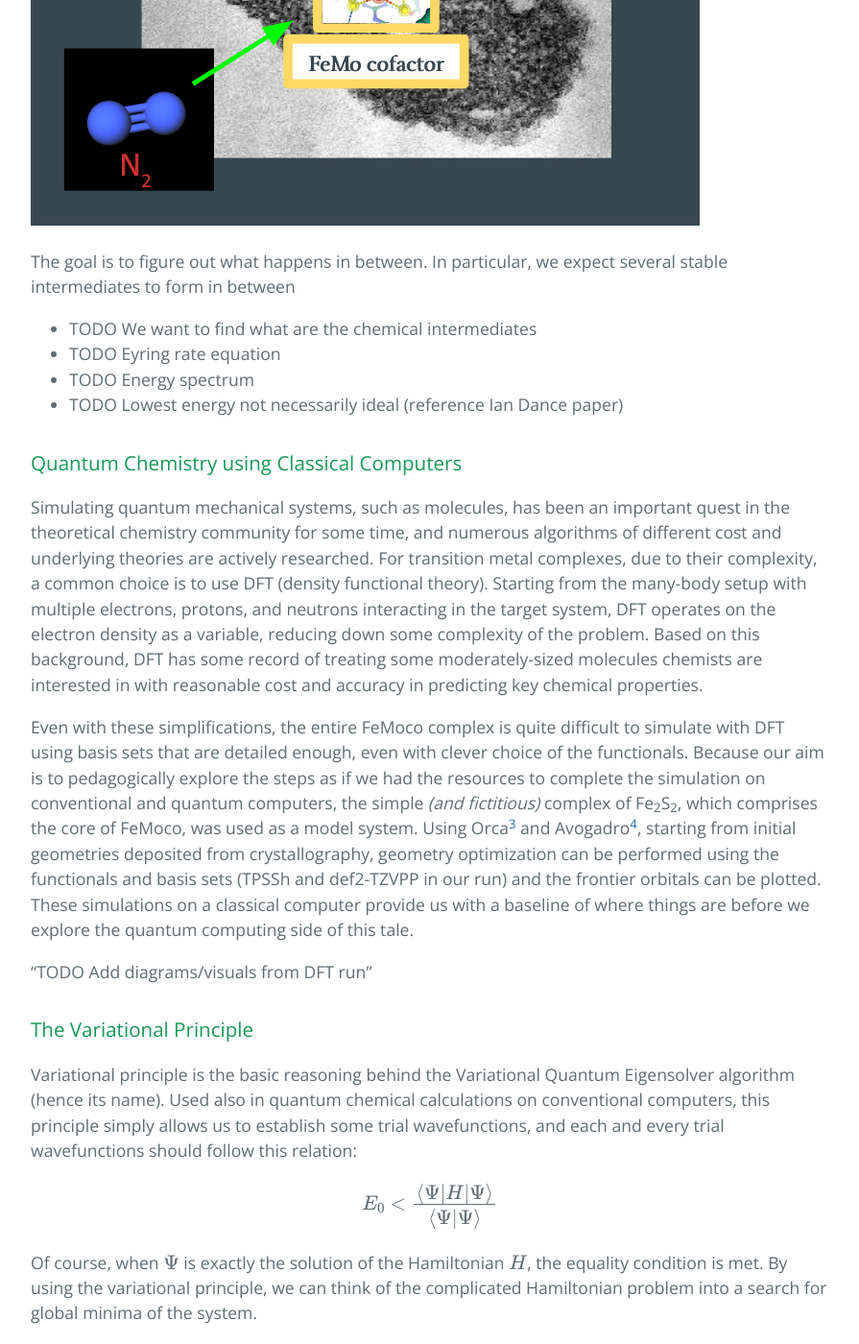
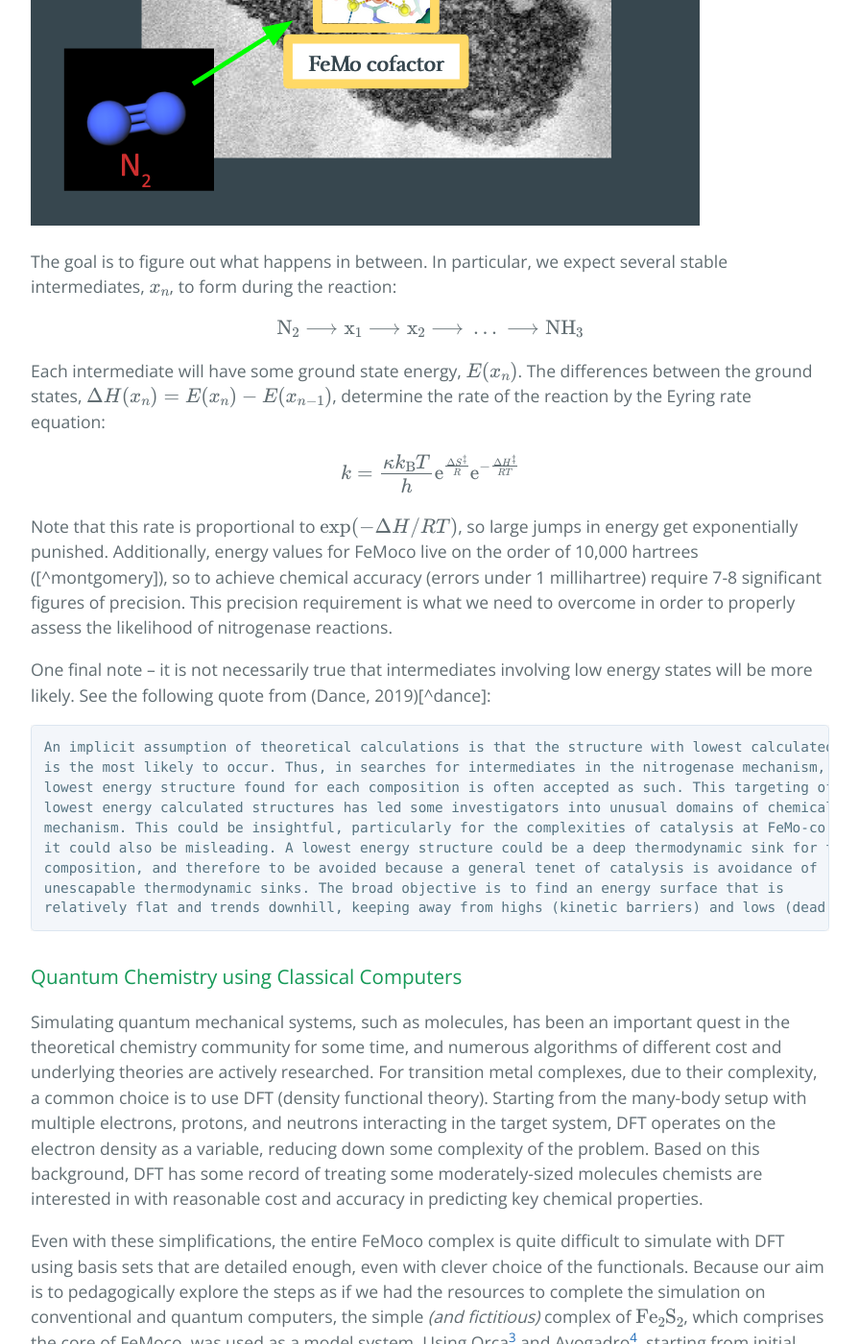
Before and after one commit to roytu/QOSF-FeMoco2020, a Jekyll site: the page built from index.md, in a window 1280 px wide and 1400 px high, scrolled down 2652 px. Shown: the whole window at 96% size, without its empty margins (192-1087 px from the left). Built offline with Jekyll 4.4.1, drawn with Linux system fonts in a browser that asks for light colours; our own code applies the rules of GitHub Pages for plain Markdown files; some of the changed text lies outside the part shown.

Commit message:
Added Eyring writeup

````diff
--- a/index.md
+++ b/index.md
@@ -55,20 +55,44 @@ $$\ce{N2 + 16ATP + 8e- + 8H+ -> 2NH3 + H2 + 16ADP + 16} \tag{2}\label{2}$$
 
 ## Background Info
 
-To make this concrete -- we know that the reaction starts with $$N_2$$ binding
-with FeMoco, somewhere on the substrate, *some* process occurs, and $$NH_3$$
+To make this concrete -- we know that the reaction starts with $$\ce{N2}$$ binding
+with FeMoco, somewhere on the substrate, *some* process occurs, and $$\ce{NH3}$$
 leaves, with FeMoco itself unmodified:
 
 ![A (simplified) process for nitrogen fixation in Azobacter vinelandii](./images/nitrogenase_catalysis.png)
 
 The goal is to figure out what happens in between. In particular, we expect
-several stable intermediates to form in between
+several stable intermediates, $$x_n$$, to form during the reaction:
 
-* TODO We want to find what are the chemical intermediates
-* TODO Eyring rate
-equation
-* TODO Energy spectrum
-* TODO Lowest energy not necessarily ideal (reference Ian Dance paper)
+$$\ce{N2 -> x1 -> x2 -> ... -> NH3}$$
+
+Each intermediate will have some ground state energy, $$E(x_n)$$.  The
+differences between the ground states, $$\Delta H(x_n) = E(x_n) -
+E(x_{n-1})$$, determine the rate of the reaction by the Eyring rate equation:
+
+$$k = \frac{\kappa k_\mathrm{B}T}{h} \mathrm{e}^{\frac{\Delta S^\ddagger}{R}} \mathrm{e}^{-\frac{\Delta H^\ddagger}{RT}}$$
+
+Note that this rate is proportional to $$\exp(-\Delta H / RT)$$, so large jumps
+in energy get exponentially punished.  Additionally, energy values for FeMoco
+live on the order of 10,000 hartrees ([^montgomery]), so to achieve chemical
+accuracy (errors under 1 millihartree) require 7-8 significant figures of
+precision.  This precision requirement is what we need to overcome in order to
+properly assess the likelihood of nitrogenase reactions.
+
+One final note -- it is not necessarily true that intermediates involving low
+energy states will be more likely.  See the following quote from (Dance, 2019)[^dance]:
+
+```
+An implicit assumption of theoretical calculations is that the structure with lowest calculated energy
+is the most likely to occur. Thus, in searches for intermediates in the nitrogenase mechanism, the
+lowest energy structure found for each composition is often accepted as such. This targeting of the
+lowest energy calculated structures has led some investigators into unusual domains of chemical
+mechanism. This could be insightful, particularly for the complexities of catalysis at FeMo-co, but
+it could also be misleading. A lowest energy structure could be a deep thermodynamic sink for that
+composition, and therefore to be avoided because a general tenet of catalysis is avoidance of
+unescapable thermodynamic sinks. The broad objective is to find an energy surface that is
+relatively flat and trends downhill, keeping away from highs (kinetic barriers) and lows (dead ends).
+```
 
 ### Quantum Chemistry using Classical Computers
 
@@ -88,7 +112,7 @@ simulate with DFT using basis sets that are detailed enough, even with clever
 choice of the functionals. Because our aim is to pedagogically explore the steps
 as if we had the resources to complete the simulation on conventional and
 quantum computers, the simple *(and fictitious)* complex of
-Fe<sub>2</sub>S<sub>2</sub>, which comprises the core of FeMoco, was used as a
+$$\ce{Fe2S2}$$, which comprises the core of FeMoco, was used as a
 model system. Using Orca[^orca] and Avogadro[^avogadro], starting from initial
 geometries deposited from crystallography, geometry optimization can be
 performed using the functionals and basis sets (TPSSh and def2-TZVPP in our run)
````
Also changed, not shown: other parts of index.md (+1 -1 lines).
